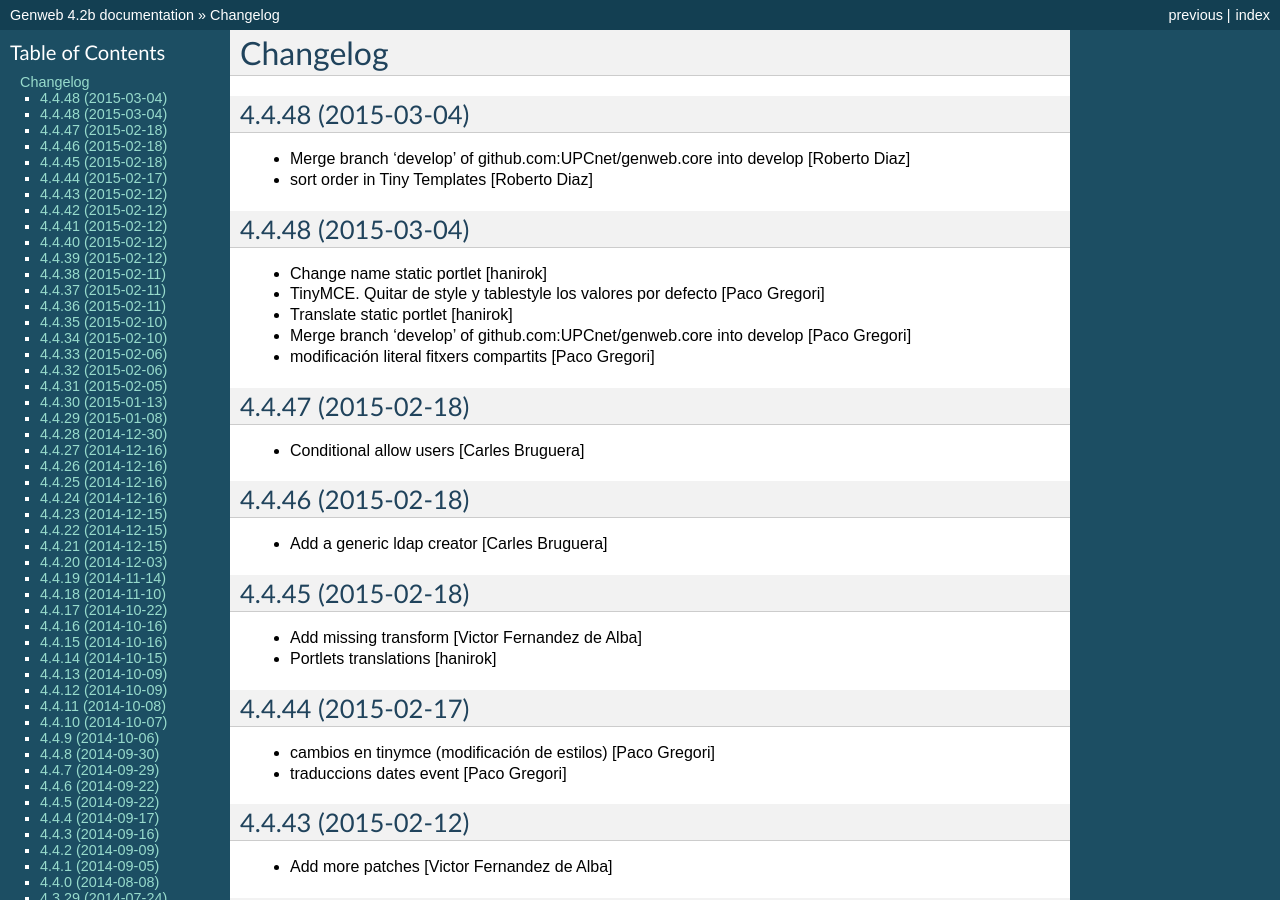
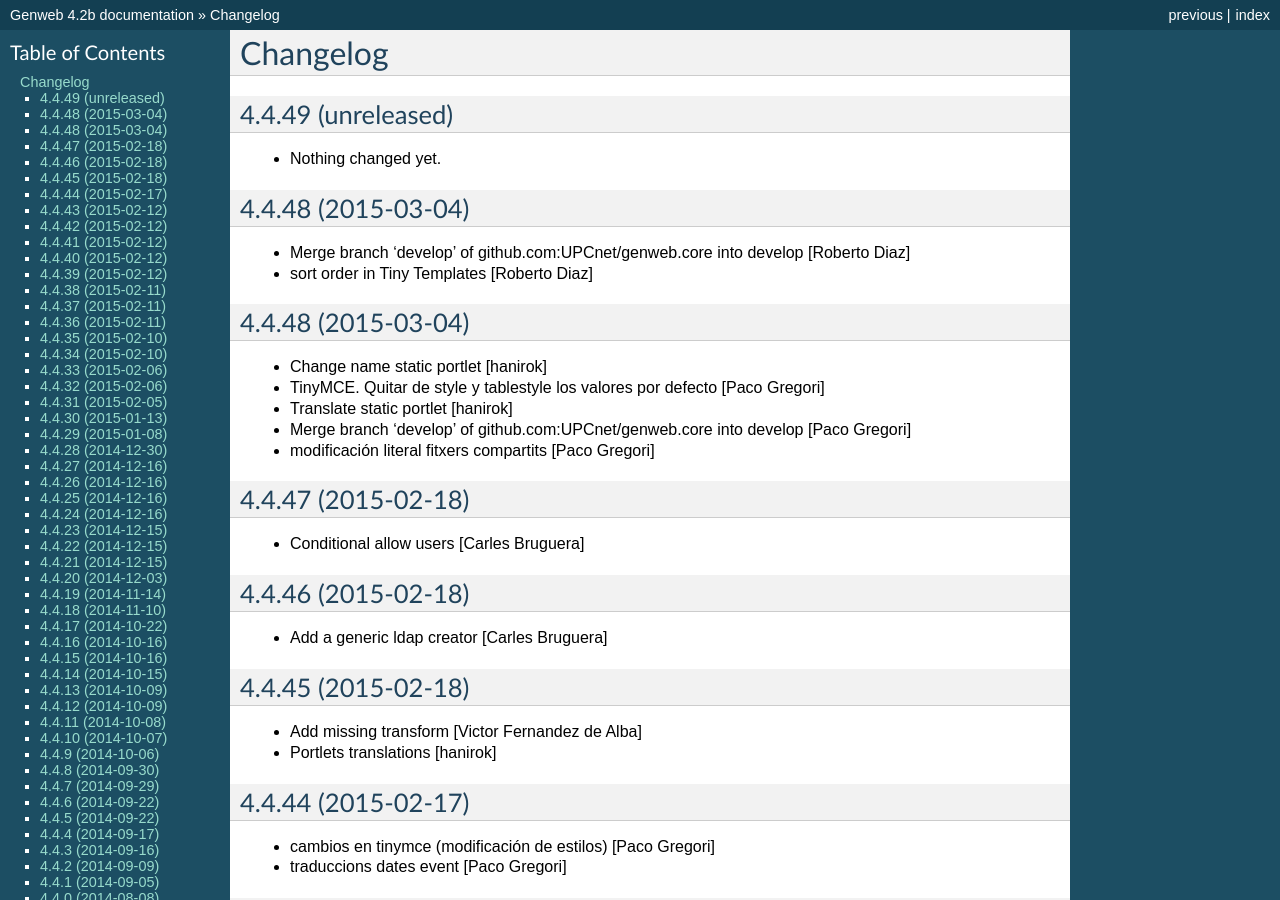
Before and after one commit to UPCnet/genweb.core, a Sphinx documentation site: the page built from docs/HISTORY.rst, in a window 1280 px wide and 900 px high. Built offline with Sphinx 7.4.7, drawn with Linux system fonts in a browser that asks for light colours.

Commit message:
Back to development: 4.4.49

```diff
--- a/docs/HISTORY.rst
+++ b/docs/HISTORY.rst
@@ -1,5 +1,11 @@
 Changelog
 =========
+
+4.4.49 (unreleased)
+-------------------
+
+- Nothing changed yet.
+
 
 4.4.48 (2015-03-04)
 -------------------
--- a/setup.py
+++ b/setup.py
@@ -1,7 +1,7 @@
 from setuptools import setup, find_packages
 import os
 
-version = '4.4.48'
+version = '4.4.49.dev0'
 
 README = open("README.rst").read()
 HISTORY = open(os.path.join("docs", "HISTORY.rst")).read()
```
